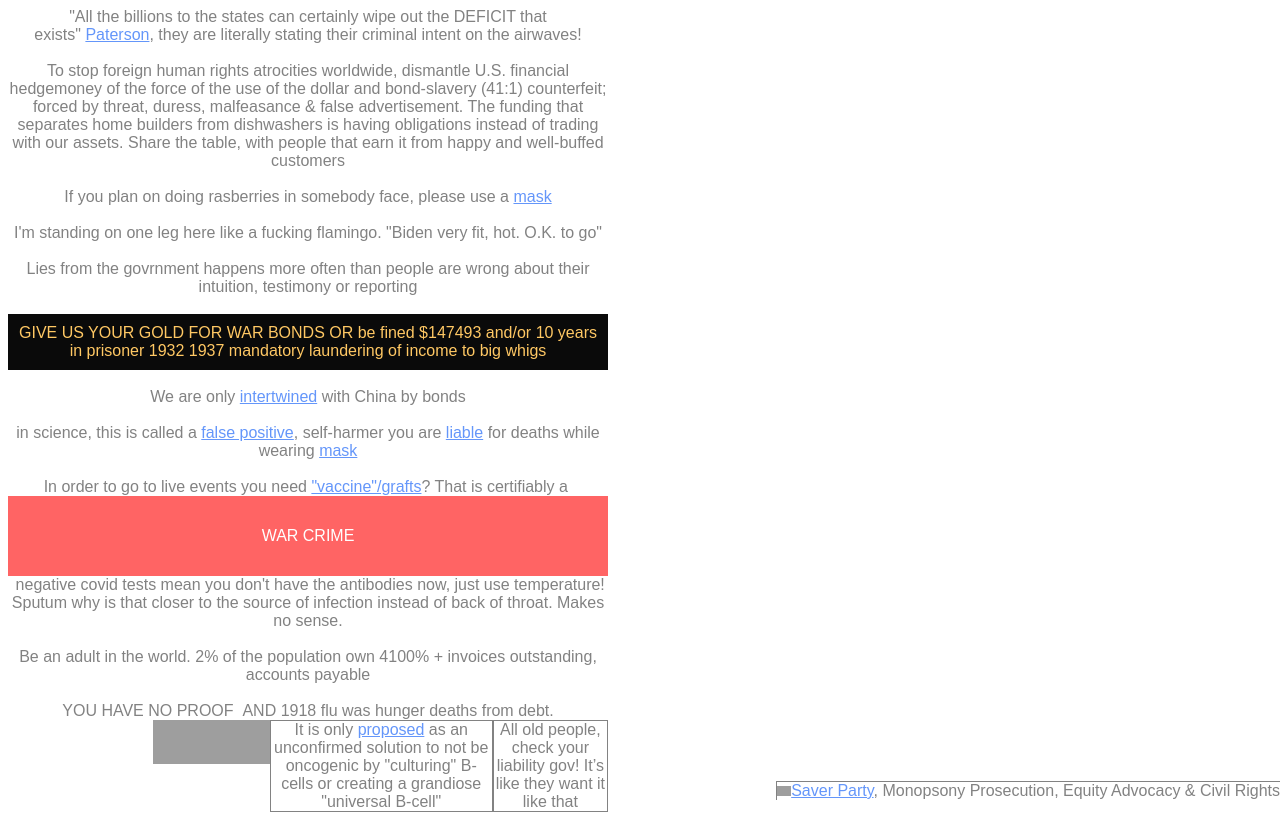
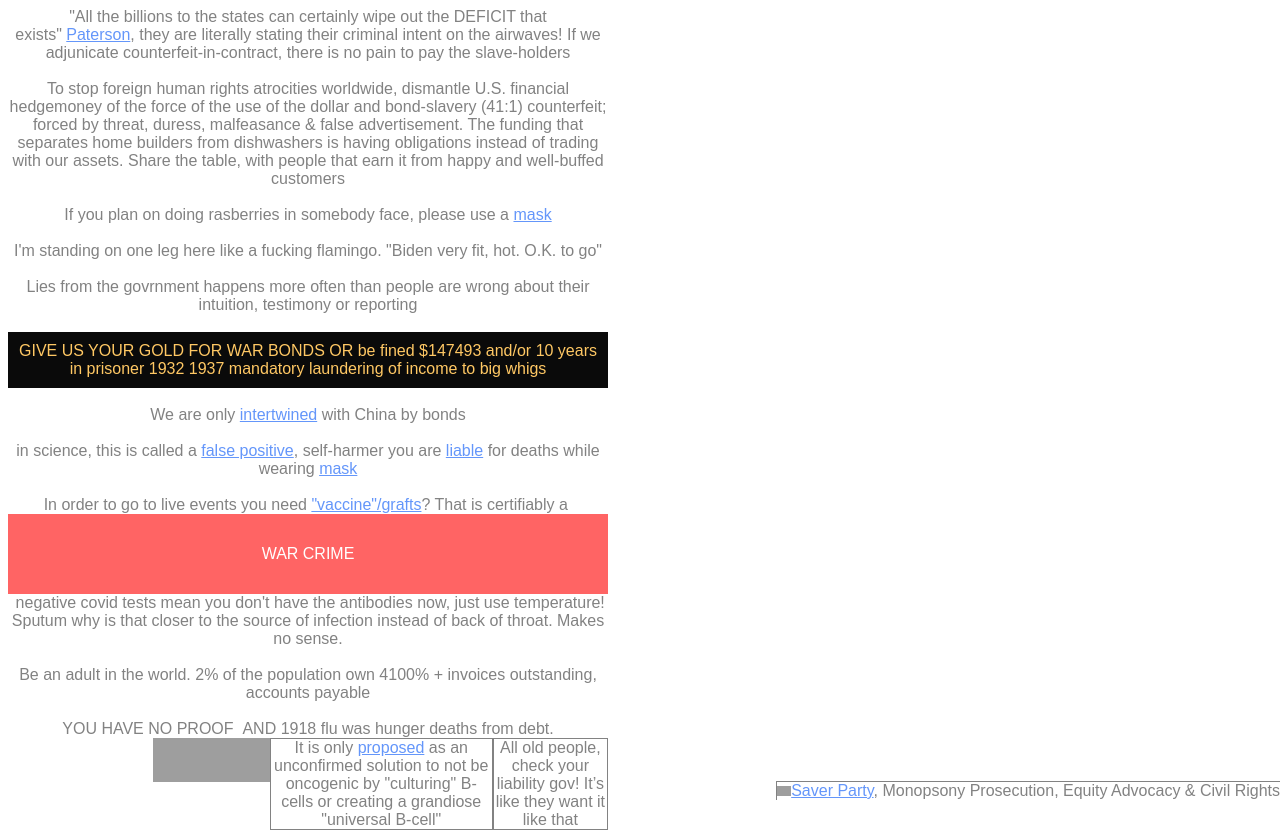
Before and after one commit to NickCarducci/BillBidenOrg, a React (Create React App) app: page / in a window 1280 px wide. Shown: the top 831 px of the page. Built offline with nearby package versions, Linux system fonts and the light colour scheme; grey boxes are pictures that could not be loaded.

Commit message:
Update App.js

```diff
--- a/src/App.js
+++ b/src/App.js
@@ -14,7 +14,9 @@ export default function App() {
         "All the billions to the states can certainly wipe out the DEFICIT that
         exists"&nbsp;
         <a href="https://en.wikipedia.org/wiki/David_Paterson">Paterson</a>,
-        they are literally stating their criminal intent on the airwaves!
+        they are literally stating their criminal intent on the airwaves! If we
+        adjunicate counterfeit-in-contract, there is no pain to pay the
+        slave-holders
         <br />
         <br />
         To stop foreign human rights atrocities worldwide, dismantle U.S.
```
